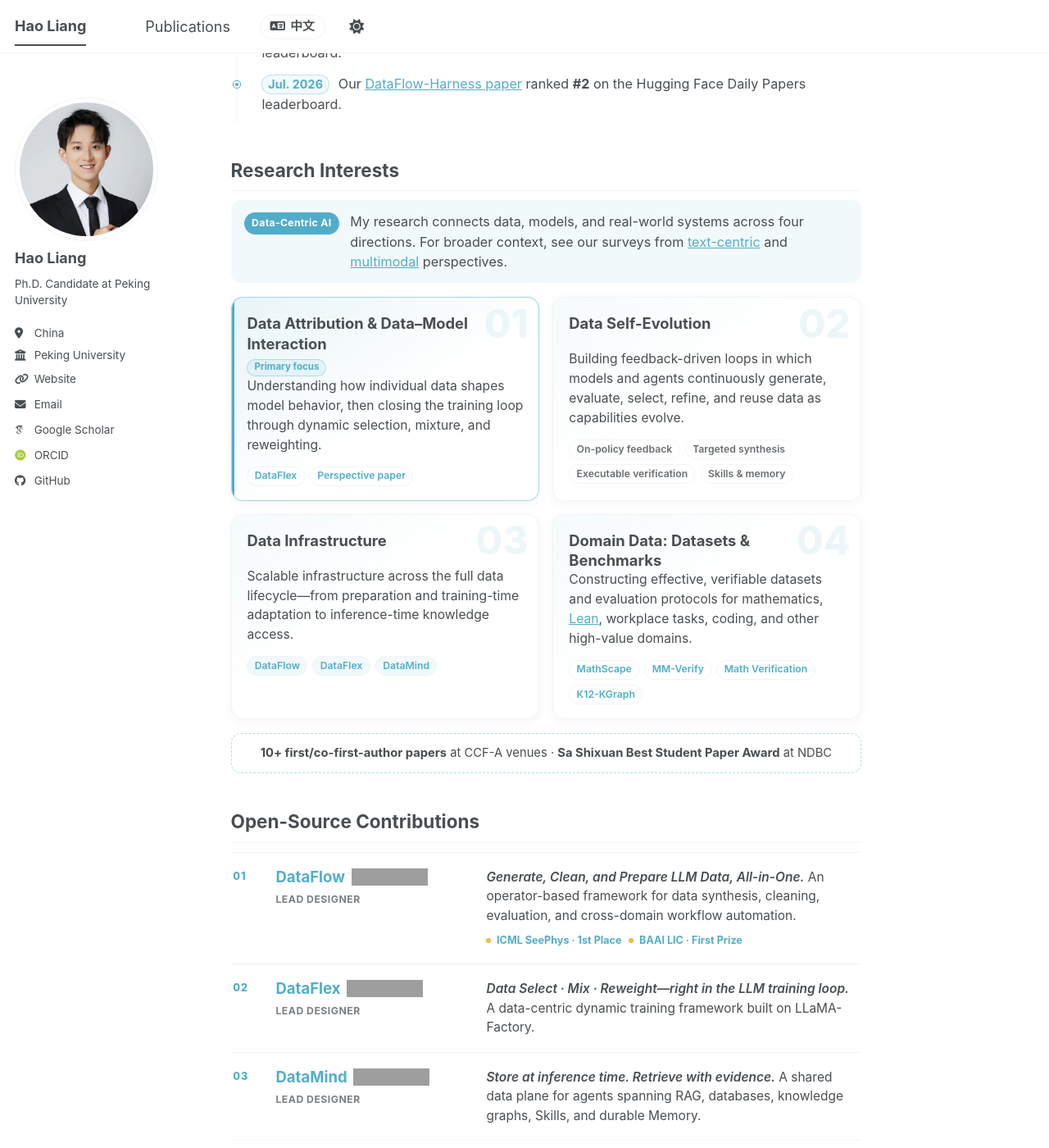
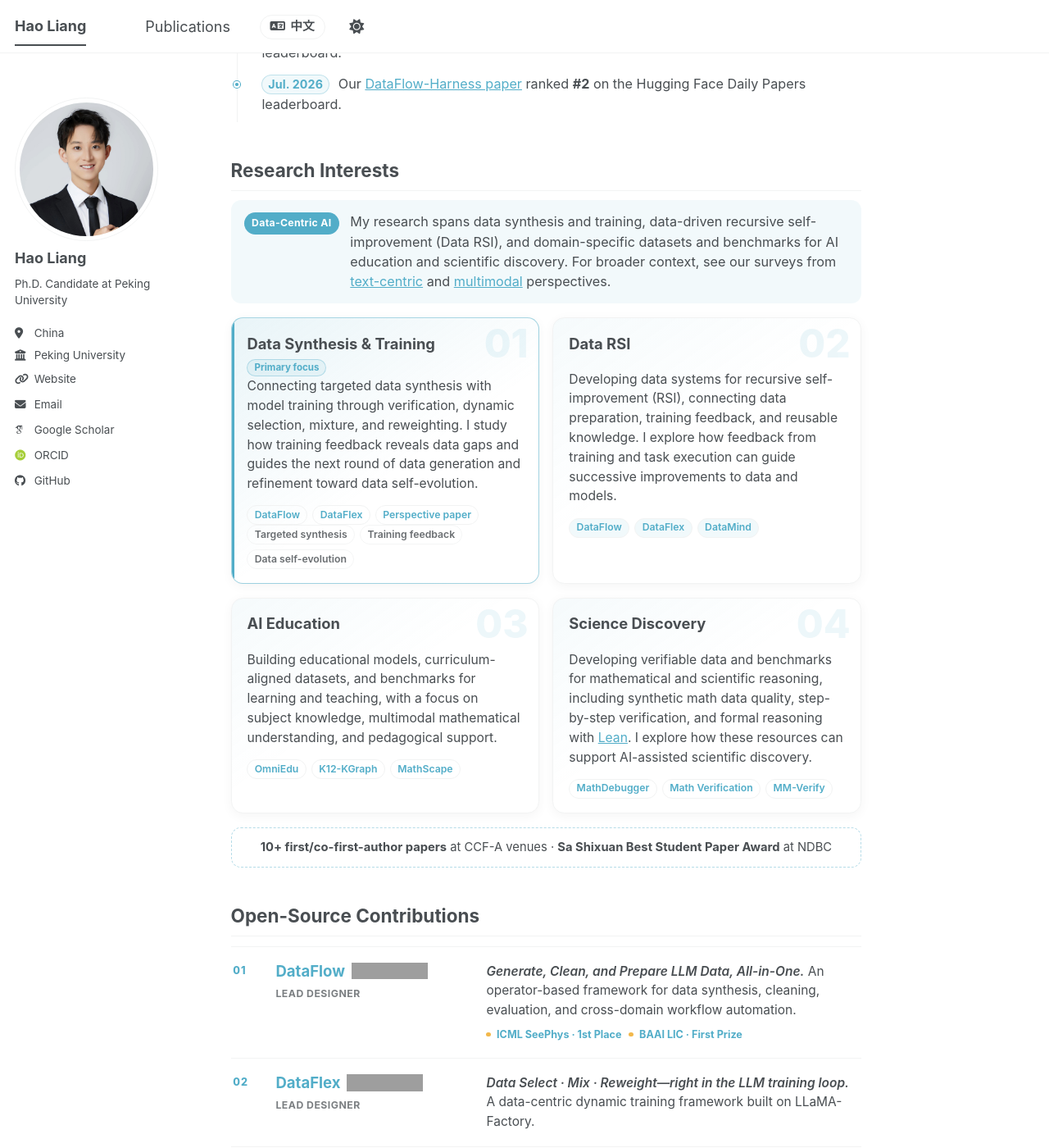
Before and after one commit to haolpku/haolpku.github.io, a Jekyll site: the page built from _pages/about.md, in a window 1280 px wide and 1400 px high, scrolled down 1601 px. Shown: the whole window at 82% size. Built offline with Jekyll 4.4.1, drawn with Linux system fonts in a browser that asks for light colours; some web fonts are replaced; a script bundle is joined from its source files by our own code; library files that are not in the unit come from our copies; grey boxes are pictures that could not be loaded.

Commit message:
Restructure research interests around training, Data RSI, education and science

```diff
--- a/_pages/about.md
+++ b/_pages/about.md
@@ -91,34 +91,29 @@
 <section class="research-overview" aria-label="Research directions">
   <div class="research-intro">
     <span class="research-intro__label">Data-Centric AI</span>
-    <p>My research connects data, models, and real-world systems across four directions. For broader context, see our surveys from <a href="https://link.springer.com/article/10.1007/s11390-026-5948-8">text-centric</a> and <a href="https://arxiv.org/abs/2405.16640">multimodal</a> perspectives.</p>
+    <p>My research spans data synthesis and training, data-driven recursive self-improvement (Data RSI), and domain-specific datasets and benchmarks for AI education and scientific discovery. For broader context, see our surveys from <a href="https://link.springer.com/article/10.1007/s11390-026-5948-8">text-centric</a> and <a href="https://arxiv.org/abs/2405.16640">multimodal</a> perspectives.</p>
   </div>
 
   <div class="research-grid">
     <article class="research-card research-card--primary">
       <span class="research-card__number" aria-hidden="true">01</span>
       <header class="research-card__header">
-        <h3>Data Attribution & Data–Model Interaction</h3>
+        <h3>Data Synthesis &amp; Training</h3>
         <span class="research-card__badge">Primary focus</span>
       </header>
-      <p>Understanding how individual data shapes model behavior, then closing the training loop through dynamic selection, mixture, and reweighting.</p>
+      <p>Connecting targeted data synthesis with model training through verification, dynamic selection, mixture, and reweighting. I study how training feedback reveals data gaps and guides the next round of data generation and refinement toward data self-evolution.</p>
       <div class="research-card__links">
+        <a href="https://github.com/OpenDCAI/DataFlow">DataFlow</a>
         <a href="https://github.com/OpenDCAI/DataFlex">DataFlex</a>
         <a href="https://arxiv.org/abs/2603.14712">Perspective paper</a>
       </div>
+      <div class="research-card__keywords"><span>Targeted synthesis</span><span>Training feedback</span><span>Data self-evolution</span></div>
     </article>
 
     <article class="research-card">
       <span class="research-card__number" aria-hidden="true">02</span>
-      <header class="research-card__header"><h3>Data Self-Evolution</h3></header>
-      <p>Building feedback-driven loops in which models and agents continuously generate, evaluate, select, refine, and reuse data as capabilities evolve.</p>
-      <div class="research-card__keywords"><span>On-policy feedback</span><span>Targeted synthesis</span><span>Executable verification</span><span>Skills & memory</span></div>
-    </article>
-
-    <article class="research-card">
-      <span class="research-card__number" aria-hidden="true">03</span>
-      <header class="research-card__header"><h3>Data Infrastructure</h3></header>
-      <p>Scalable infrastructure across the full data lifecycle—from preparation and training-time adaptation to inference-time knowledge access.</p>
+      <header class="research-card__header"><h3>Data RSI</h3></header>
+      <p>Developing data systems for recursive self-improvement (RSI), connecting data preparation, training feedback, and reusable knowledge. I explore how feedback from training and task execution can guide successive improvements to data and models.</p>
       <div class="research-card__links research-card__links--projects">
         <a href="https://github.com/OpenDCAI/DataFlow">DataFlow</a>
         <a href="https://github.com/OpenDCAI/DataFlex">DataFlex</a>
@@ -127,14 +122,24 @@
     </article>
 
     <article class="research-card">
+      <span class="research-card__number" aria-hidden="true">03</span>
+      <header class="research-card__header"><h3>AI Education</h3></header>
+      <p>Building educational models, curriculum-aligned datasets, and benchmarks for learning and teaching, with a focus on subject knowledge, multimodal mathematical understanding, and pedagogical support.</p>
+      <div class="research-card__links">
+        <a href="https://huggingface.co/papers/2609.23088">OmniEdu</a>
+        <a href="https://huggingface.co/papers/2605.09635">K12-KGraph</a>
+        <a href="https://dl.acm.org/doi/abs/10.1145/3746027.3758240">MathScape</a>
+      </div>
+    </article>
+
+    <article class="research-card">
       <span class="research-card__number" aria-hidden="true">04</span>
-      <header class="research-card__header"><h3>Domain Data: Datasets & Benchmarks</h3></header>
-      <p>Constructing effective, verifiable datasets and evaluation protocols for mathematics, <a href="https://lean-lang.org/">Lean</a>, workplace tasks, coding, and other high-value domains.</p>
+      <header class="research-card__header"><h3>Science Discovery</h3></header>
+      <p>Developing verifiable data and benchmarks for mathematical and scientific reasoning, including synthetic math data quality, step-by-step verification, and formal reasoning with <a href="https://lean-lang.org/">Lean</a>. I explore how these resources can support AI-assisted scientific discovery.</p>
       <div class="research-card__links">
-        <a href="https://dl.acm.org/doi/abs/10.1145/3746027.3758240">MathScape</a>
+        <a href="https://arxiv.org/abs/2502.19058">MathDebugger</a>
+        <a href="https://arxiv.org/abs/2505.13903">Math Verification</a>
         <a href="https://aclanthology.org/2025.acl-long.689/">MM-Verify</a>
-        <a href="https://arxiv.org/abs/2505.13903">Math Verification</a>
-        <a href="https://huggingface.co/papers/2605.09635">K12-KGraph</a>
       </div>
     </article>
   </div>
```
Also changed, not shown: _pages/about-zh.md (+22 -17 lines).
